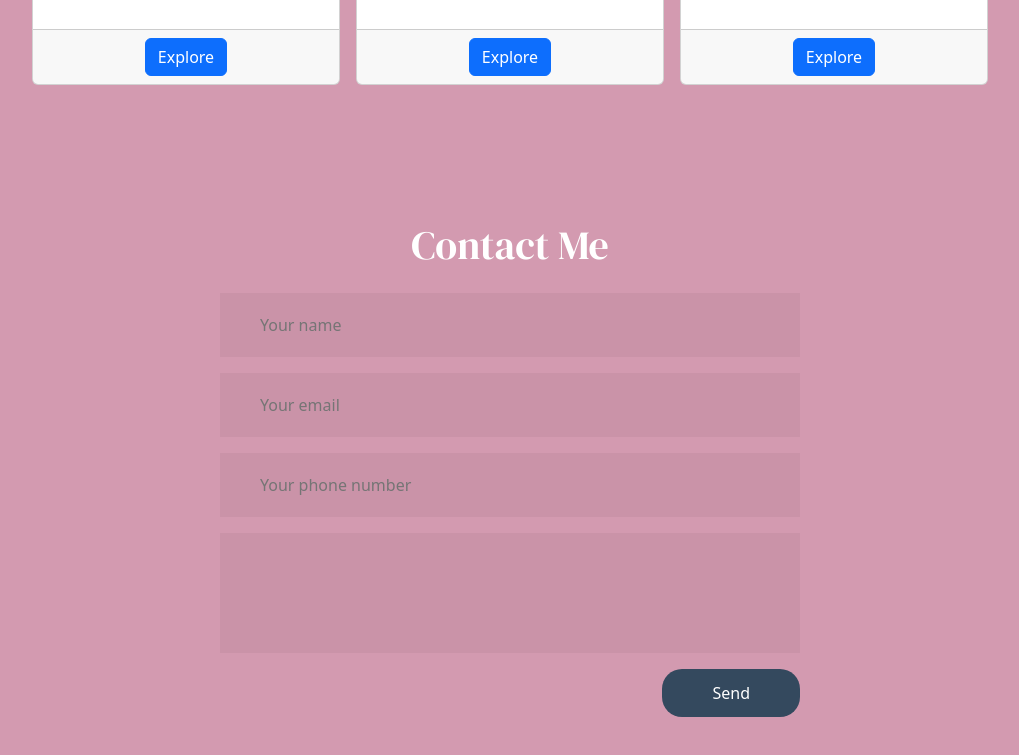
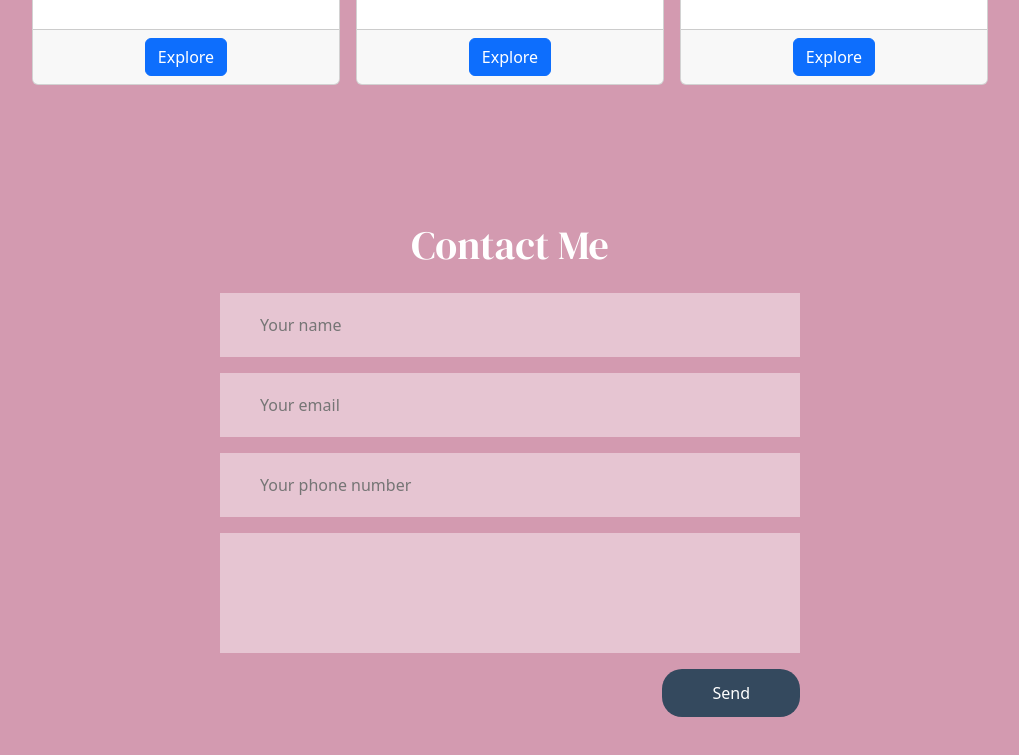
Before and after one commit to arshsidhu2711/ArshPort, a plain HTML site: page index.html in a window 1280 px wide. Shown: the part 3002-3757 px from the top of the page, without its empty margins (130-1149 px from the left). Drawn offline with nearby package versions, Linux system fonts and the light colour scheme.

Commit message:
Update style.css

```diff
--- a/style.css
+++ b/style.css
@@ -63,14 +63,14 @@ h3 {
     box-sizing: border-box;
     margin: 16px 0;
     border: 0;
-    background: #1111110b;
+    background: #fcfcfc6f;
     padding: 20px 40px;
     outline: none;
-    color: #000;
+    color: #ffffff;
     transition: 0.5s;
   }
   .contact-form-text:focus{
-    box-shadow: 0 0 10px 4px #34495e;
+    box-shadow: 0 0 10px 4px #ffffff;
   }
   textarea.contact-form-text{
     resize: none;
```
